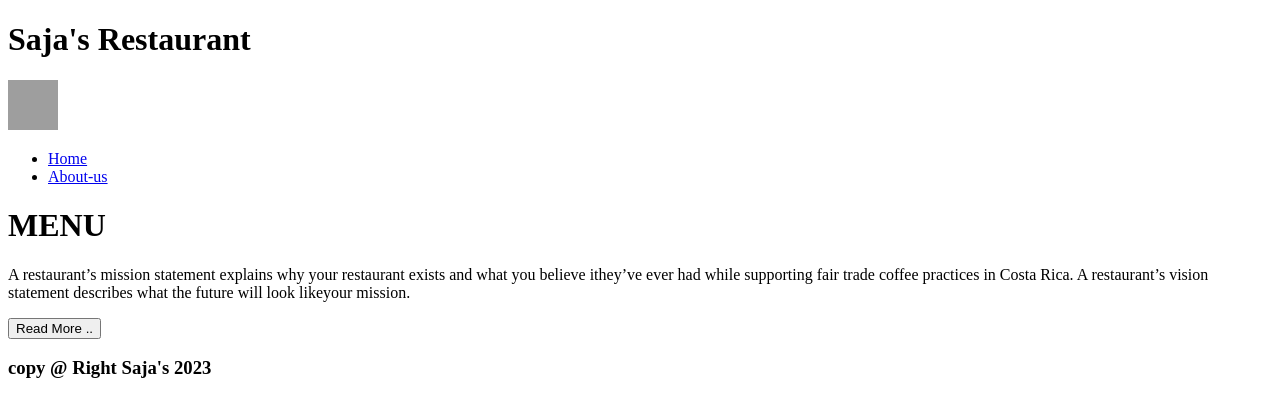
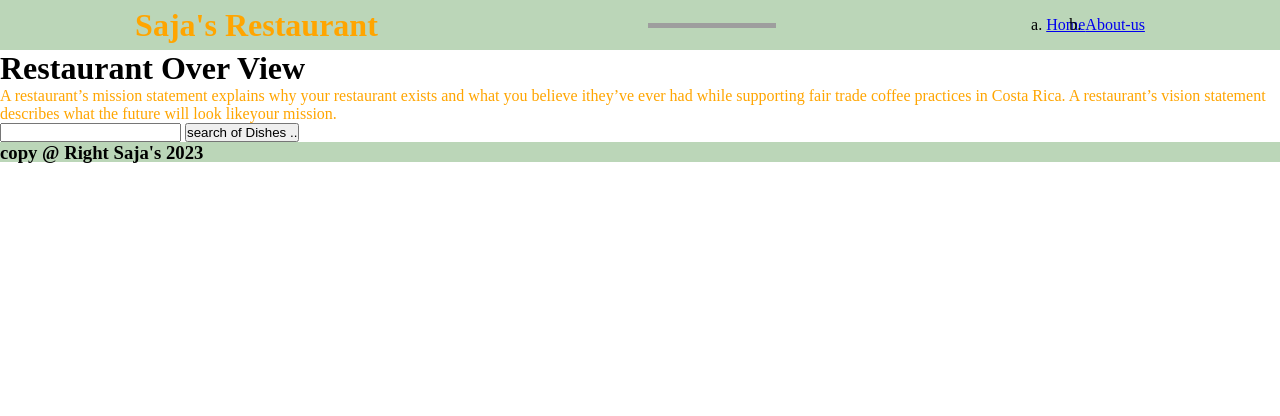
Before and after one commit to SajaAbuKharma/my-restaurant, a plain HTML site: page index.html in a window 1280 px wide. Drawn offline with Linux system fonts and the light colour scheme; grey boxes are pictures that could not be loaded.

Commit message:
my-style-css

```diff
--- a/index.html
+++ b/index.html
@@ -6,16 +6,26 @@
     <meta http-equiv="X-UA-Compatible" content="IE=edge">
     <meta name="viewport" content="width=device-width, initial-scale=1.0">
     <title>my-resttaurant</title>
+
+    <!--links -->
+    <link rel="stylesheet" href="style.css">
+
+    <!--internal links -->
+    <style >
+    p {color : orange};
+    </style>
+
 </head>
 
 <body>
 
 
     <!--Header-->
-    <div>
+    <div class ="header">
 
-        <h1> Saja's Restaurant </h1>
-        <img src="https://www.bing.com/th?id=OIP.YZOrLNLAwSs1tPjiR96cqgHaHa&pid=3.1&cb=&w=300&h=300&p=0
+        <h1 style="color:orange;"> Saja's Restaurant </h1>
+
+        <img  class ="img" src="https://www.bing.com/th?id=OIP.YZOrLNLAwSs1tPjiR96cqgHaHa&pid=3.1&cb=&w=300&h=300&p=0
     " alt="logo" width="50" height="50">
 
         <ul>
@@ -28,20 +38,21 @@
     <!--content-->
     <div>
 
-<h1>MENU</h1>
+<h1>Restaurant Over View</h1>
 
         <p>A restaurant’s mission statement explains why your restaurant exists
         and what you believe ithey’ve ever had while supporting fair trade coffee practices in Costa Rica.
         A restaurant’s vision statement describes what the future will look likeyour mission.</p>
 
 <form>
-    <input type="submit" value="Read More ..">
+    <input type="text">
+    <input type="submit" value="search of Dishes ..">
 </form>
 
     </div>
 
-    <!--Fotor-->
-    <div>
+    <!--Footer-->
+    <div class="footer">
 
         <h3>copy @ Right Saja's 2023</h3>
 
--- /dev/null
+++ b/style.css
@@ -0,0 +1,48 @@
+*{
+    margin: 0%;
+
+    padding: 0%;
+
+
+    box-sizing: border-box;
+}
+
+ .header {
+
+background-color: #BBD6B8;
+
+    display: flex;
+    justify-content: space-around ;
+
+    align-items: center;
+    height: 50px;
+
+ }
+
+  .img {
+
+    width: 10%;
+    height: 10%;
+
+
+ }
+ .header ul {
+    display: flex;
+ }
+
+ .header li {
+    list-style: lower-latin;
+ }
+
+
+ .footer {
+
+ height: 20px;
+    background-color: #BBD6B8;
+
+ }
+
+ .footer .p {
+    background-color: blueviolet;
+    background-size: 2%;
+ }
```
Also changed, not shown: about.html (+15 -13 lines).
